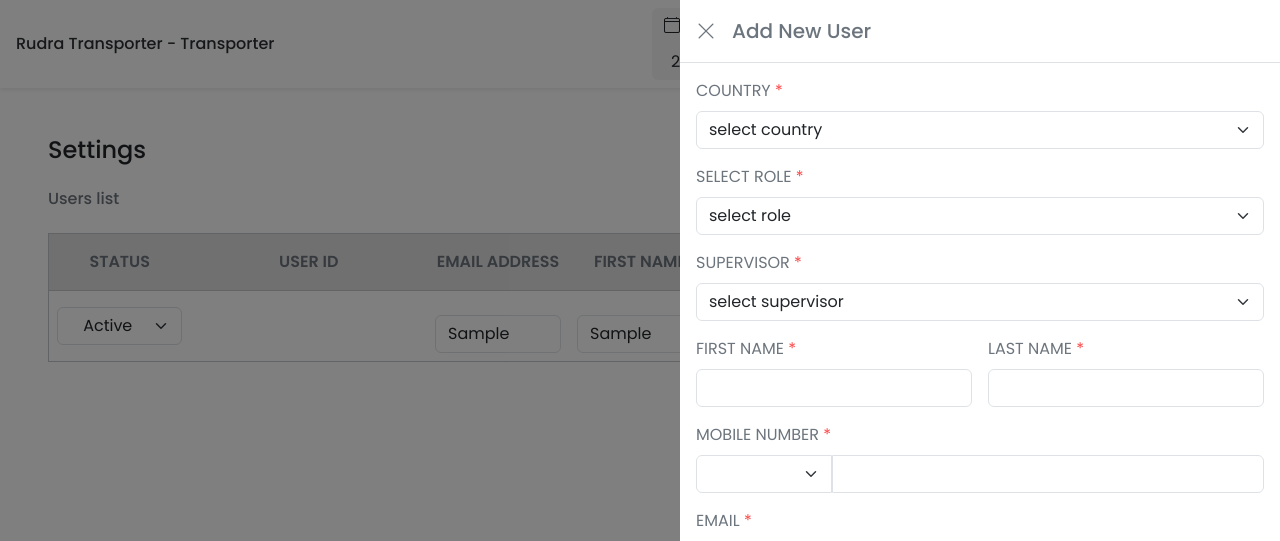
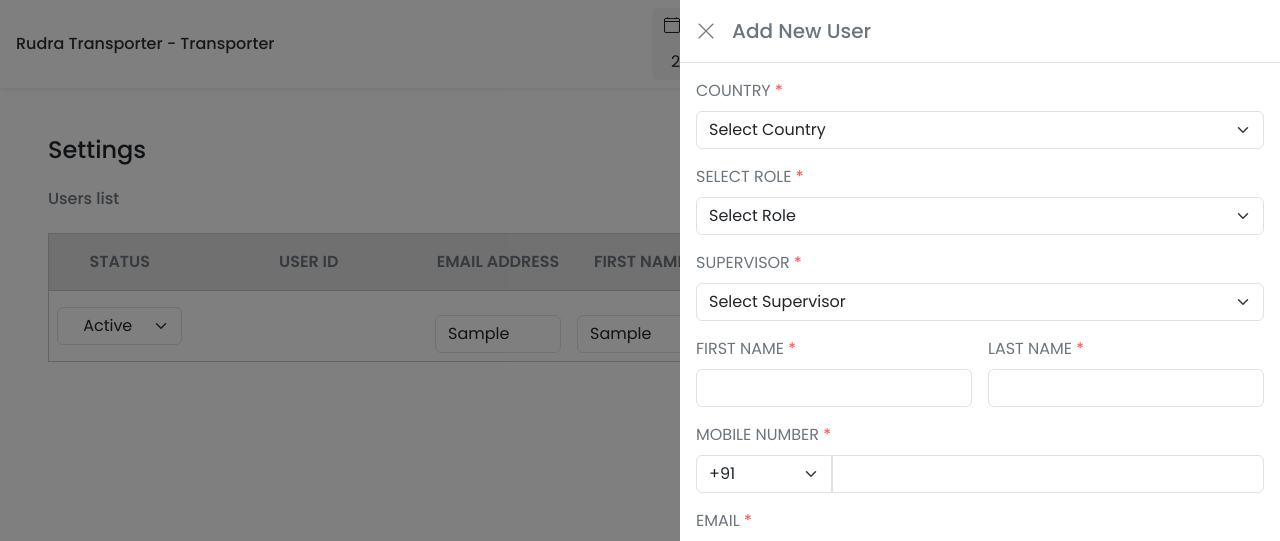
Before and after one commit to subrat611/MoXey_Frontend_Assessment, a React (Vite) app: page / in a window 1280 px wide. Both pictures are taken after typing "Sample", "Sample", "Sample" into the empty fields and a click on the button "Add New User". Shown: the top 541 px of the page. Built offline with nearby package versions, Linux system fonts and the light colour scheme.

Commit message:
minor changes

```diff
--- a/src/components/Dialog/Dialog.jsx
+++ b/src/components/Dialog/Dialog.jsx
@@ -52,7 +52,7 @@ const Dialog = ({
             </label>
             <select
               id={formField.id}
-              className={`form-select ${
+              className={`form-select text-capitalize ${
                 errors[formField.id] ? "is-invalid" : ""
               }`}
               defaultValue=""
@@ -151,8 +151,11 @@ const Dialog = ({
             </label>
             <div className="row">
               <div className="col-3 pe-0">
-                <select id={formField.id} className="form-select rounded-end-0">
-                  <option value="">{formField.selectDefaultValue}</option>
+                <select
+                  id={formField.id}
+                  className="form-select rounded-end-0 text-capitalize"
+                  {...register("countryCode")}
+                >
                   <option value="966">+966</option>
                   <option value="971">+971</option>
                   <option value="91">+91</option>
@@ -216,7 +219,7 @@ const Dialog = ({
                   </label>
                   <select
                     id="country"
-                    className={`form-select ${
+                    className={`form-select text-capitalize ${
                       errors.country ? "is-invalid" : ""
                     }`}
                     onFocus={handleCountrySelectFieldFocus}
```
